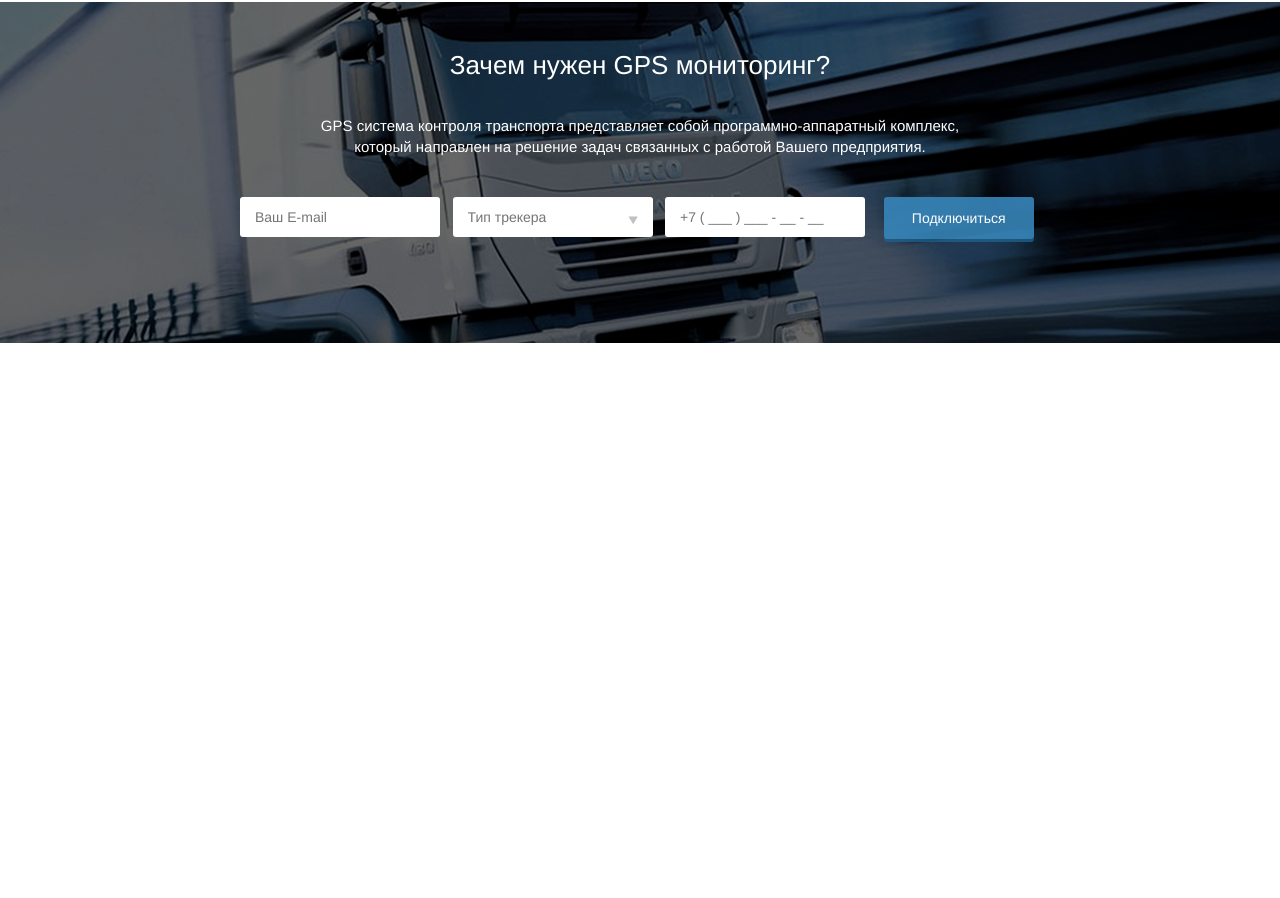
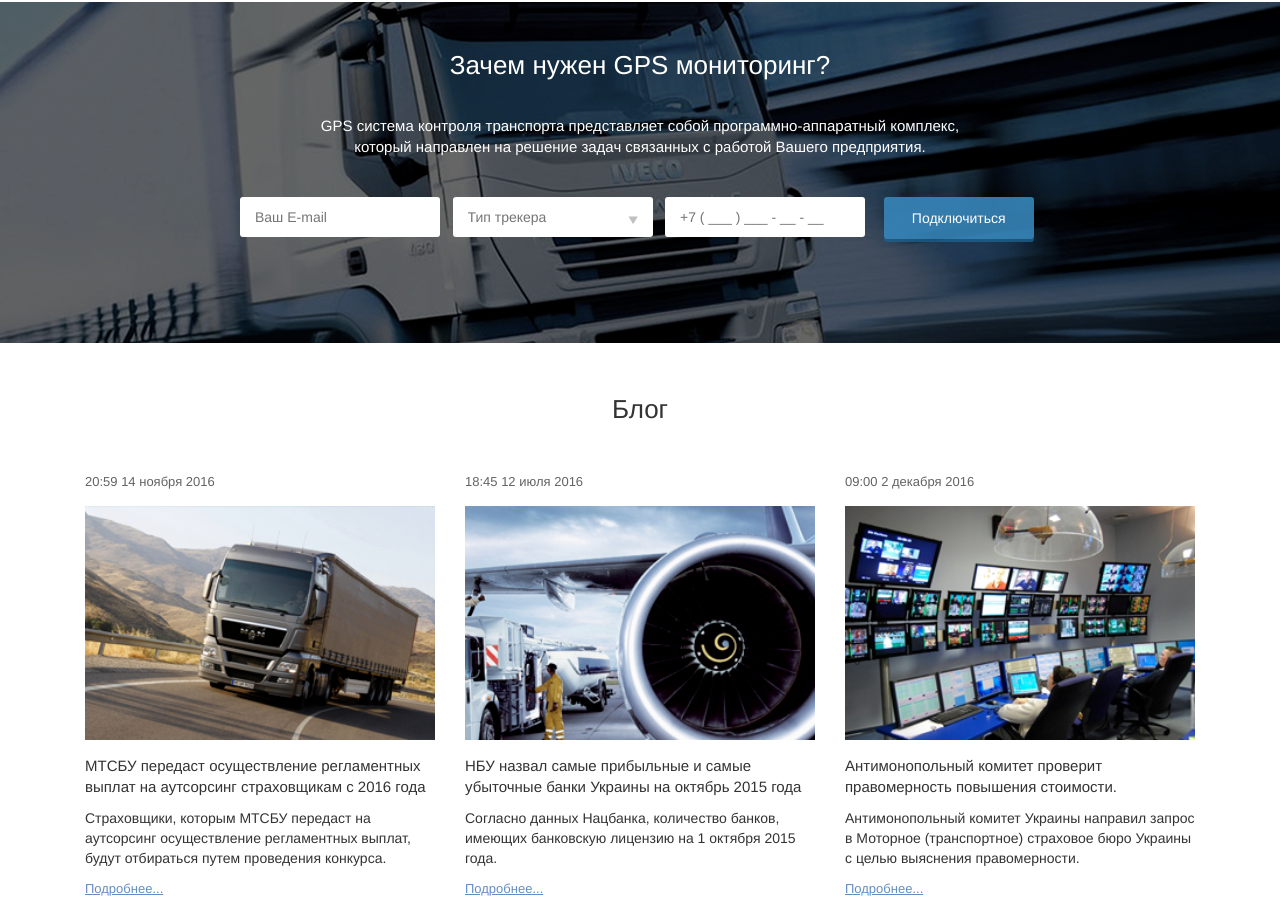
Before and after one commit to artolshansky/logistics-layout, a website: page index.html in a window 1280 px wide. Shown: the part 1728-2626 px from the top of the page. Before the commit the page ends 2075 px from the top, so only its background shows below. Drawn offline with nearby package versions, Linux system fonts and the light colour scheme.

Commit message:
blog news

```diff
--- a/css/styles.scss
+++ b/css/styles.scss
@@ -197,11 +197,6 @@ body {
 }
 
 .section4 {
-  .section4-header {
-    font-weight: $regular;
-    font-size: 26px;
-    padding: 30px 0;
-  }
   .nav-tabs li a {
     @include border-radius(3px);
     font-weight: 500;
@@ -244,6 +239,7 @@ body {
 
 .section5 {
   color: #fff;
+
   .container-fluid {
     background: url('../img/sub-bg.png') no-repeat center center;
     padding: 50px 0;
@@ -290,8 +286,35 @@ body {
   }
 }
 
+.section6 {
+  time {
+    font-size: 13px;
+    font-weight: $regular;
+    color: #636363;
+  }
+  img {
+    width: 100%;
+    padding: 15px 0;
+  }
+  .news-header {
+    font-size: 15px;
+    font-weight: 500;
+  }
+  .news-text {
+    font-size: 14px;
+  }
+  .news-link {
+    color: #658dc4;
+    font-size: 13px;
+    text-decoration: underline;
+  }
+}
 
-
+.section-header {
+  font-weight: $semibold;
+  font-size: 26px;
+  padding: 30px 0;
+}
 .btn {
   @include border-radius(3px);
   font-size: 14px;
--- a/index.html
+++ b/index.html
@@ -197,7 +197,7 @@
 
     <section class="section4">
       <div class="container">
-        <h1 class="text-center section4-header">Грузоперевозки онлайн - "Nekrasov logostics"</h1>
+        <h1 class="text-center section-header">Грузоперевозки онлайн - "Nekrasov logostics"</h1>
 
         <form>
           <div class="col-xs-6">
@@ -239,8 +239,33 @@
       </div>
     </section>
 
-    <section>
+    <section class="section6">
+      <h1 class="text-center section-header">Блог</h1>
 
+      <div class="container">
+        <div class="col-xs-12 col-sm-4">
+          <time>20:59 14 ноября 2016</time>
+          <img src="img/blog-img1.png" class="img-responsive">
+          <p class="news-header">МТСБУ передаст осуществление регламентных выплат на аутсорсинг страховщикам с 2016 года</p>
+          <p class="news-text">Страховщики, которым МТСБУ передаст на аутсорсинг осуществление регламентных выплат, будут отбираться путем проведения конкурса.</p>
+          <a href="#" class="news-link">Подробнее...</a>
+        </div>
+        <div class="col-xs-12 col-sm-4">
+          <time>18:45 12 июля 2016</time>
+          <img src="img/blog-img2.png" class="img-responsive">
+          <p class="news-header">НБУ назвал самые прибыльные и самые убыточные банки Украины на октябрь 2015 года</p>
+          <p class="news-text">Согласно данных Нацбанка, количество банков, имеющих банковскую лицензию на 1 октября 2015 года.</p>
+          <a href="#" class="news-link">Подробнее...</a>
+        </div>
+        <div class="col-xs-12 col-sm-4">
+          <time>09:00 2 декабря 2016</time>
+          <img src="img/blog-img3.png" class="img-responsive">
+          <p class="news-header">Антимонопольный комитет проверит правомерность повышения стоимости.</p>
+          <p class="news-text">Антимонопольный комитет Украины направил запрос в Моторное (транспортное) страховое бюро Украины с целью выяснения правомерности.</p>
+          <a href="#" class="news-link">Подробнее...</a>
+        </div>
+
+      </div>
     </section>
 
     <section>
```
Also changed, not shown: img/blog-img1.png (added), img/blog-img2.png (added), img/blog-img3.png (added), temp-css/styles.css.
